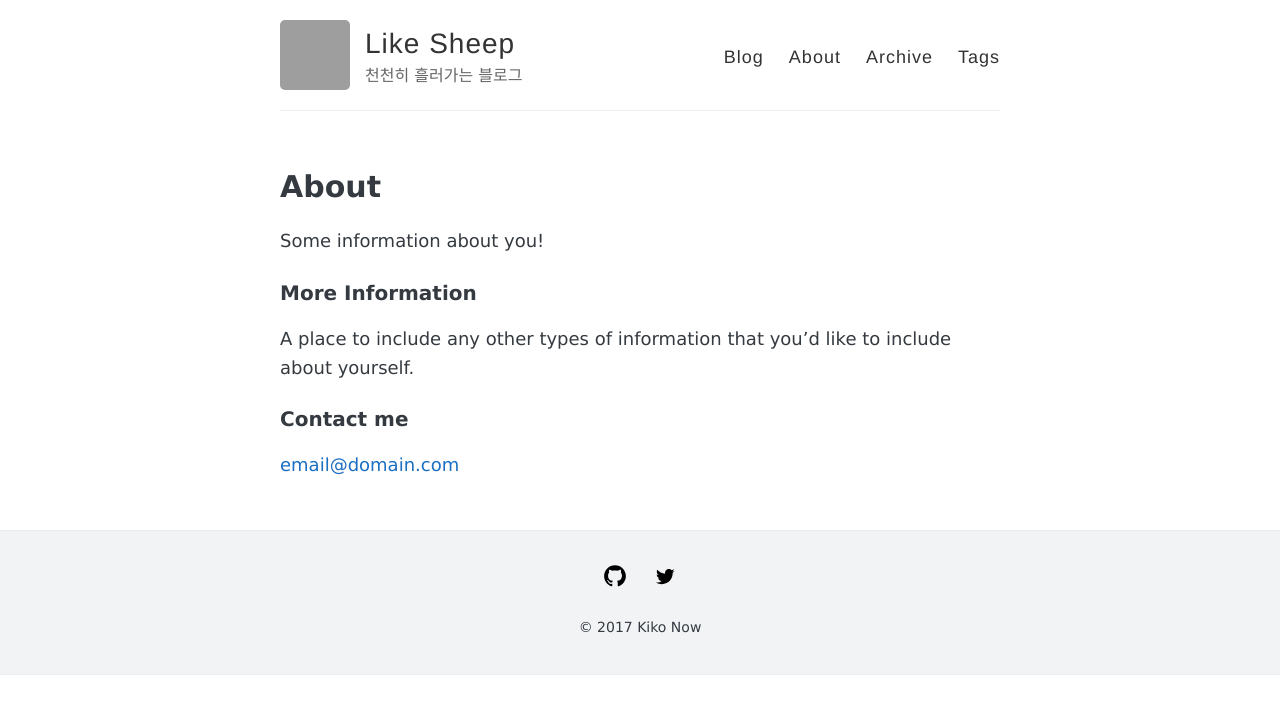
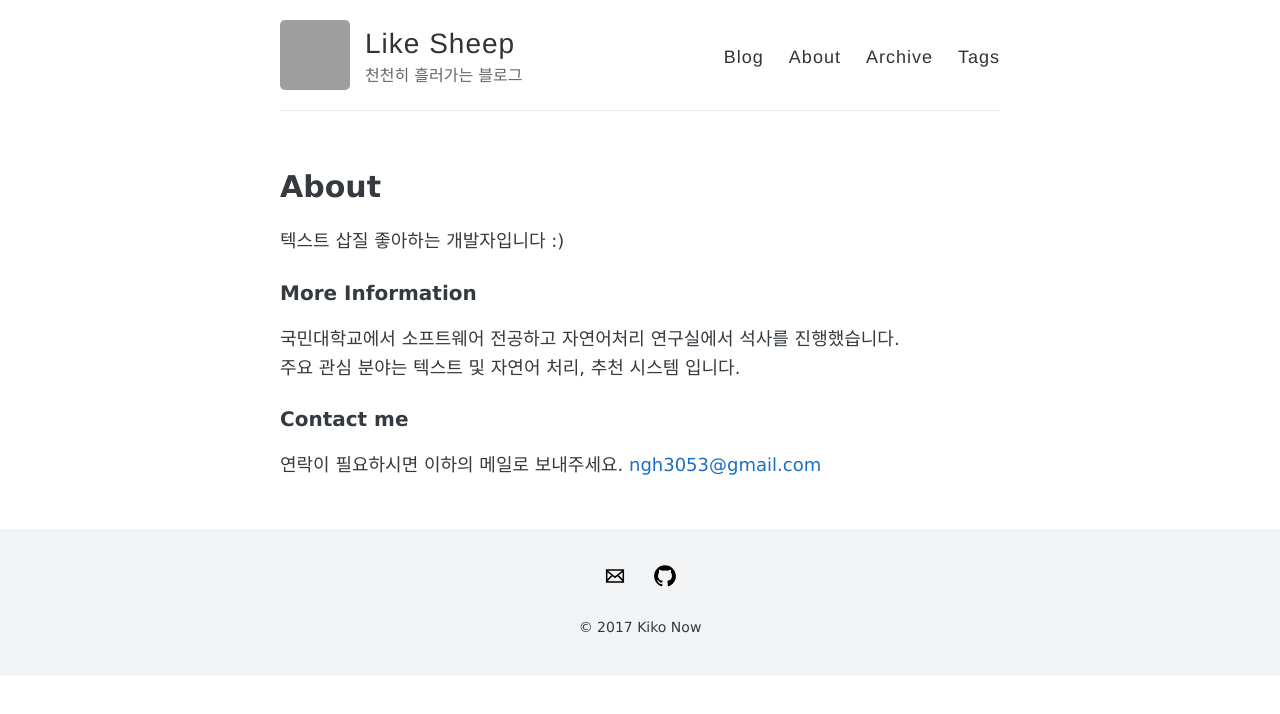
Before and after one commit to like-sheep/like-sheep.github.io, a Jekyll site: the page built from about.md, in a window 1280 px wide. Shown: the top 714 px of the page. Built offline with Jekyll 4.4.1, drawn with Linux system fonts in a browser that asks for light colours; grey boxes are pictures that could not be loaded.

Commit message:
profile update

```diff
--- a/_config.yml
+++ b/_config.yml
@@ -36,10 +36,10 @@ paginate: 5
 footer-links:
   behance: # https://www.behance.net/<username>
   dribbble:
-  email:
+  email: ngh3053@gmail.com
   facebook:
   flickr:
-  github: AWEEKJ/kiko-now
+  github: like-sheep
   googleplus: # anything in your profile username that comes after plus.google.com/
   instagram:
   linkedin:
@@ -47,8 +47,9 @@ footer-links:
   rss: # just type anything here for a working RSS icon
   stackoverflow: # your stackoverflow profile, e.g. "users/50476/bart-kiers"
   tumblr: # https://<username>.tumblr.com
-  twitter: jekyllrb
+  twitter:
   youtube: # channel/<your_long_string> or user/<user-name>
+  slideshare: https://www.slideshare.net/gyuhyeonNam
 
 # Text under the icons in footer
 footer-text: © 2017 Kiko Now
--- a/about.md
+++ b/about.md
@@ -4,12 +4,14 @@ title: About
 permalink: /about/
 ---
 
-Some information about you!
+텍스트 삽질 좋아하는 개발자입니다 :)
 
 ### More Information
 
-A place to include any other types of information that you'd like to include about yourself.
+국민대학교에서 소프트웨어 전공하고 자연어처리 연구실에서 석사를 진행했습니다.
+주요 관심 분야는 텍스트 및 자연어 처리, 추천 시스템 입니다.
 
 ### Contact me
 
-[email@domain.com](mailto:email@domain.com)
+연락이 필요하시면 이하의 메일로 보내주세요.
+[ngh3053@gmail.com](mailto:ngh3053@gmail.com)
```
Also changed, not shown: README.md.
